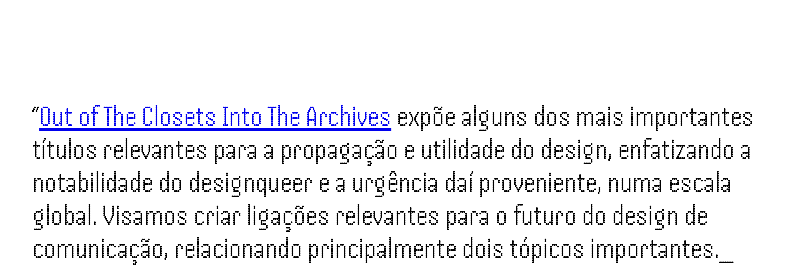
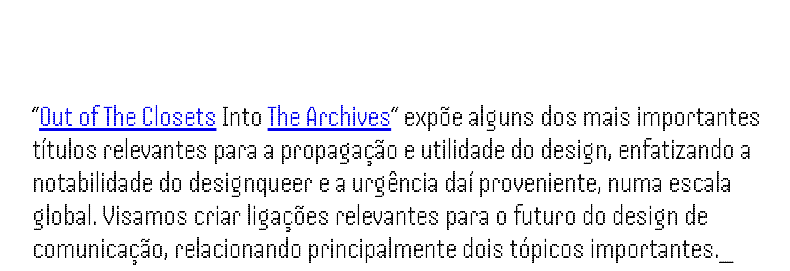
Before and after one commit to fer-tiago/website, a Jekyll site: the page built from _posts/2026-09-01-out-of-the-closets-into-the-archives.md, in a window 1280 px wide, cut to the strip 483-754 px from the top of the page. Shown: the whole strip, without its empty margins (224-1014 px from the left). Built offline with Jekyll 4.4.1, drawn with Linux system fonts in a browser that asks for light colours; our own code applies the rules of GitHub Pages for plain Markdown files; part of the change alters nothing that is shown.

```diff
--- a/_posts/2026-09-01-out-of-the-closets-into-the-archives.md
+++ b/_posts/2026-09-01-out-of-the-closets-into-the-archives.md
@@ -5,7 +5,7 @@ tags:
   - design
 cover_image: https://images.tiagoferreira.work/OOTCITA/dc3%20publica%C3%A7%C3%A3o%20final4.jpg
 ---
-"[Out of The Closets Into The Archives](https://images.tiagoferreira.work/OOTCITA/OOCITA.pdf) expõe alguns dos mais importantes títulos relevantes para a propagação e utilidade do design, enfatizando a notabilidade do designqueer e a urgência daí proveniente, numa escala global. Visamos criar ligações relevantes para o futuro do design de comunicação, relacionando principalmente dois tópicos importantes._
+"[Out of The Closets](https://images.tiagoferreira.work/OOTCITA/archive%20spreads.pdf) Into [The Archives](https://images.tiagoferreira.work/OOTCITA/archive%20spreads.pdf)" expõe alguns dos mais importantes títulos relevantes para a propagação e utilidade do design, enfatizando a notabilidade do designqueer e a urgência daí proveniente, numa escala global. Visamos criar ligações relevantes para o futuro do design de comunicação, relacionando principalmente dois tópicos importantes._
 
 
 
```
